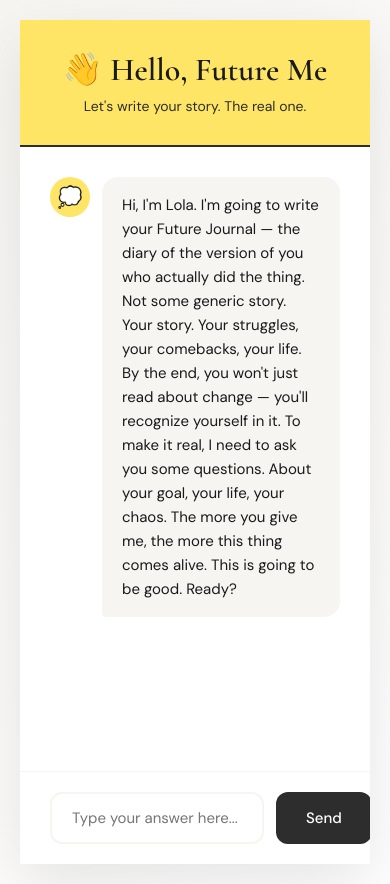
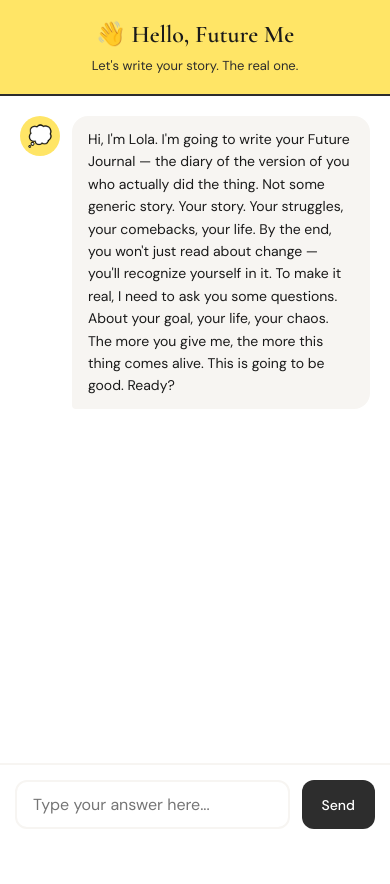
Before and after one commit to walidmessaou-cyber/Hello-Chat, a plain HTML site: page index.html in a window 390 px wide. After the commit the page ends 844 px from the top, so only its background shows below. Drawn offline with nearby package versions, Linux system fonts and the light colour scheme.

Commit message:
Update index.html

```diff
--- a/index.html
+++ b/index.html
@@ -242,14 +242,61 @@
         }
 
         @media (max-width: 768px) {
+            body {
+                padding: 0;
+            }
+
             .chat-container {
                 height: 100vh;
-                max-height: 100vh;
+                height: 100dvh; /* Dynamic viewport height for mobile */
+                max-height: none;
                 border-radius: 0;
+            }
+
+            .chat-header {
+                padding: 20px;
+            }
+
+            .chat-header h1 {
+                font-size: 24px;
+            }
+
+            .chat-header p {
+                font-size: 13px;
+            }
+
+            .chat-messages {
+                padding: 20px;
+                padding-bottom: 20px;
             }
 
             .message-content {
                 max-width: 85%;
+                font-size: 14px;
+                padding: 12px 16px;
+            }
+
+            .chat-input-container {
+                padding: 15px;
+                background: white;
+                border-top: 2px solid #F7F5F2;
+            }
+
+            .chat-input {
+                font-size: 16px; /* Prevents zoom on iOS */
+                padding: 12px 16px;
+            }
+
+            .send-button {
+                padding: 12px 20px;
+                font-size: 14px;
+            }
+        }
+
+        /* Fix for iOS Safari keyboard */
+        @supports (-webkit-touch-callout: none) {
+            .chat-container {
+                height: -webkit-fill-available;
             }
         }
     </style>
@@ -435,9 +482,22 @@ Ready?`;
 
         chatInput.addEventListener('keypress', (e) => {
             if (e.key === 'Enter') {
+                e.preventDefault();
                 sendMessage(chatInput.value);
             }
         });
+
+        // Handle mobile keyboard - scroll to input when focused
+        chatInput.addEventListener('focus', () => {
+            setTimeout(() => {
+                chatInput.scrollIntoView({ behavior: 'smooth', block: 'nearest' });
+            }, 300);
+        });
+
+        // Prevent body scroll when chat is scrolling
+        chatMessages.addEventListener('touchmove', (e) => {
+            e.stopPropagation();
+        }, { passive: true });
 
         // Load initial message on page load
         window.addEventListener('load', () => {
```
